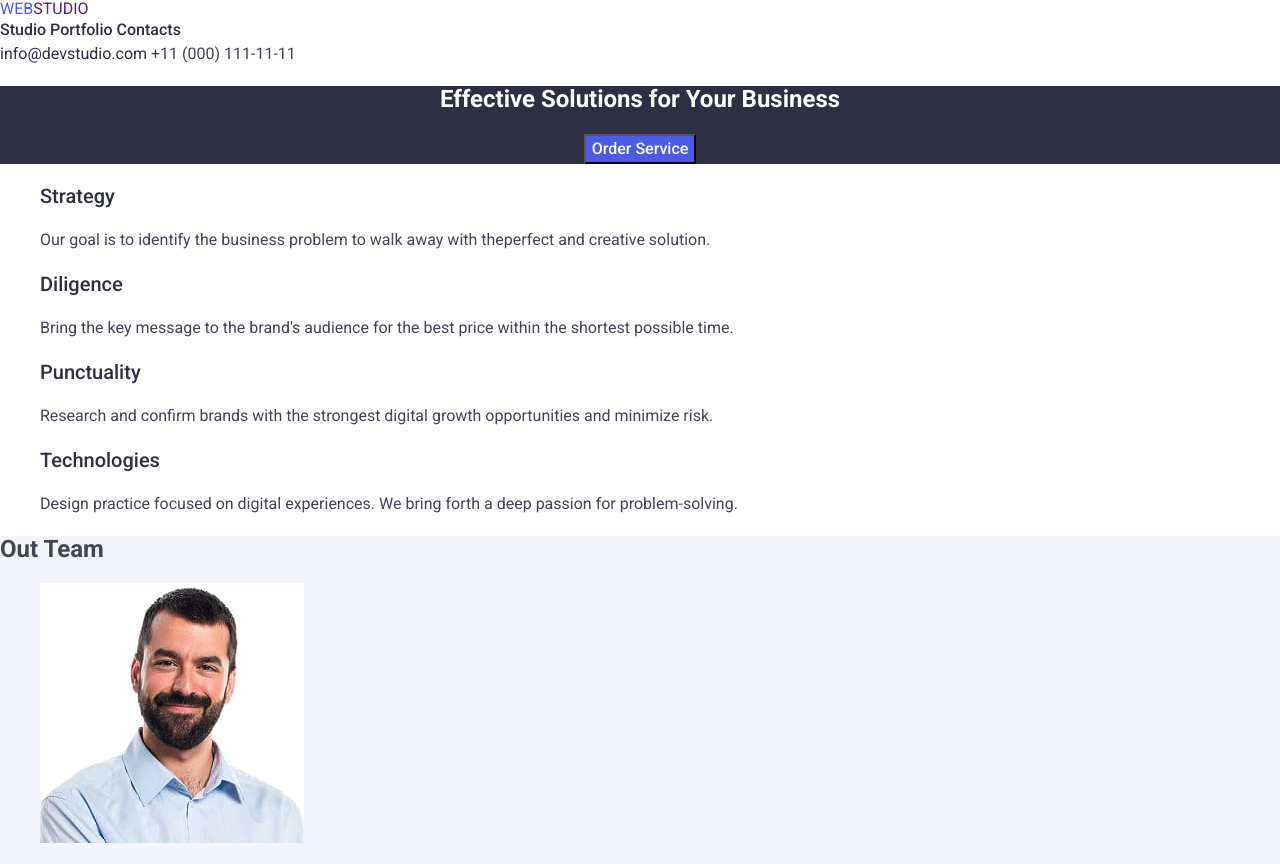
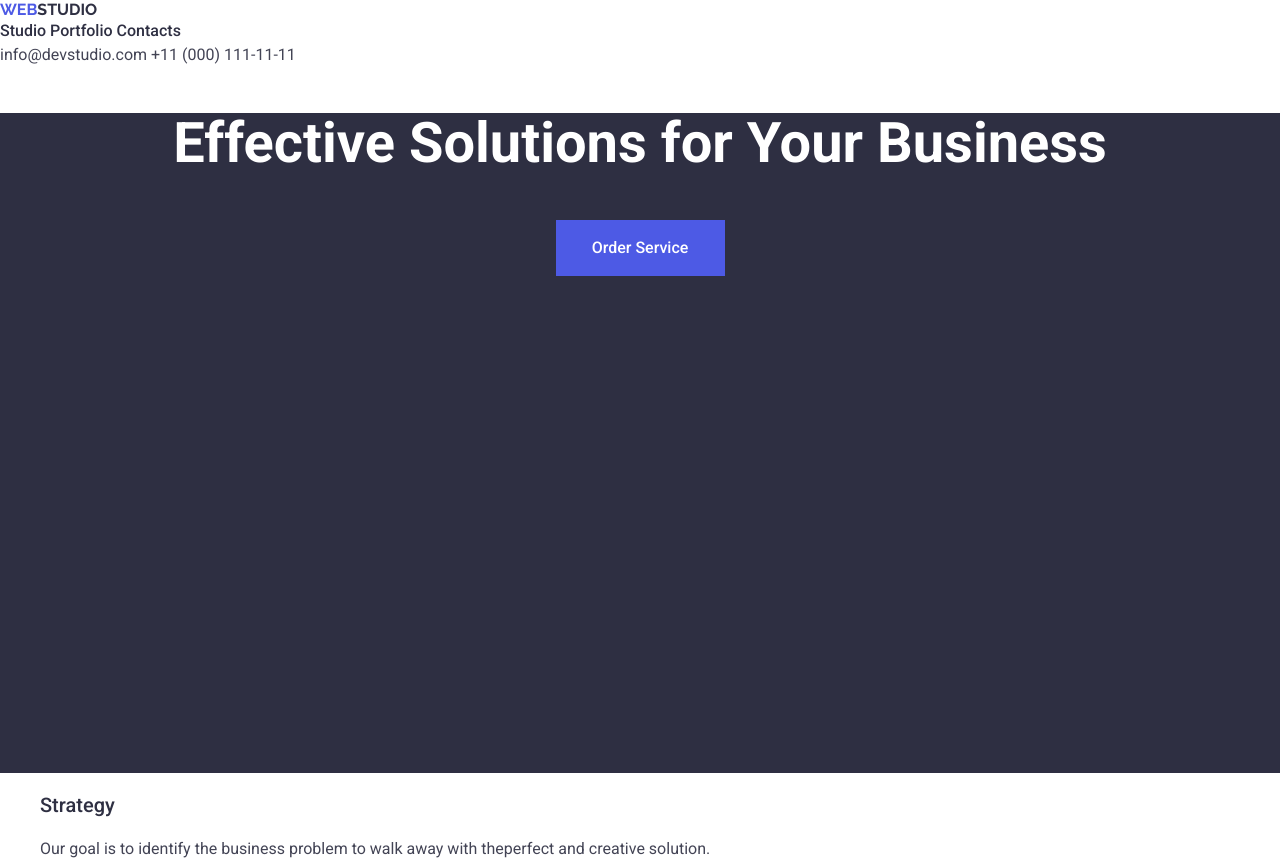
Before and after one commit to yasinozmeen/goit-markup-hw-02, a plain HTML site: page index.html in a window 1280 px wide. Shown: the top 864 px of the page. Drawn offline with nearby package versions, Linux system fonts and the light colour scheme.

Commit message:
updating some missing parts according to the style guide

```diff
--- a/css/styles.css
+++ b/css/styles.css
@@ -20,7 +20,7 @@ ul {
   text-align: justify;
 }
 
-head .logo {
+header .logo {
   font-family: "Raleway", sans-serif;
   color: #2e2f42;
   vertical-align: middle;
@@ -31,29 +31,42 @@ head .logo {
 }
 
 .menu_nav {
+  font-family: Roboto;
   font-weight: 500;
+  font-size: 16px;
   line-height: 24px;
   letter-spacing: 2%;
-  color: #2e2f42;
+  color: rgba(46, 47, 66, 1);
+}
+.menu_nav:hover,
+:active {
+  color: rgba(64, 75, 191, 1);
 }
 
-address {
+address a {
   line-height: 24px;
   letter-spacing: 2%;
   font-style: normal;
+  color: rgba(67, 68, 85, 1);
 }
-
-address .mail {
-  color: #2e2f42;
-}
-
-address .tel {
-  color: #434455;
+address a:hover,
+:active {
+  color: rgba(64, 75, 191, 1);
 }
 
 .hero_image {
   background-color: #2e2f42;
   color: #ffffff;
+  text-align: center;
+  height: 660px;
+}
+
+.hero_image h1 {
+  font-family: Roboto;
+  font-weight: 700;
+  font-size: 56px;
+  line-height: 60px;
+  letter-spacing: 2%;
   text-align: center;
 }
 
@@ -64,6 +77,16 @@ address .tel {
   vertical-align: middle;
   letter-spacing: 4%;
   line-height: 24px;
+  border-style: none;
+  font-size: 16px;
+  color: #fff;
+  width: 169px;
+  height: 56px;
+}
+
+.hero_image_button:hover {
+  cursor: pointer;
+  background-color: rgba(64, 75, 191, 1);
 }
 
 .future_title {
@@ -83,6 +106,13 @@ address .tel {
   background-color: rgba(244, 244, 253, 1);
 }
 
+.section_2 li {
+  width: 264px;
+}
+
+.section_2_text {
+  background-color: white;
+}
 .section_2_name {
   color: rgba(46, 47, 66, 1);
   font-weight: 500;
--- a/index.html
+++ b/index.html
@@ -81,8 +81,10 @@
               width="264"
               class="section_2_img"
             />
+            <div class="section_2_text">
               <h3 class="section_2_name">Mark Guerrero</h3>
               <p class="section_2_job_title">Product Designer</p>
+            </div>
           </li>
           <li>
             <img
@@ -91,8 +93,10 @@
               width="264"
               class="section_2_img"
             />
+            <div class="section_2_text">
               <h3 class="section_2_name">Tom Ford</h3>
               <p class="section_2_job_title">Frontend Developer</p>
+            </div>
           </li>
           <li>
             <img
@@ -101,8 +105,10 @@
               width="264"
               class="section_2_img"
             />
+            <div class="section_2_text">
               <h3 class="section_2_name">Camila Garcia</h3>
               <p class="section_2_job_title">Marketing</p>
+            </div>
           </li>
           <li>
             <img
@@ -111,8 +117,10 @@
               width="264"
               class="section_2_img"
             />
+            <div class="section_2_text">
               <h3 class="section_2_name">Daniel Wilson</h3>
               <p class="section_2_job_title">UI Designer</p>
+            </div>
           </li>
         </ul>
       </section>
```
Lines whose indentation alone changed are shown as unchanged.
